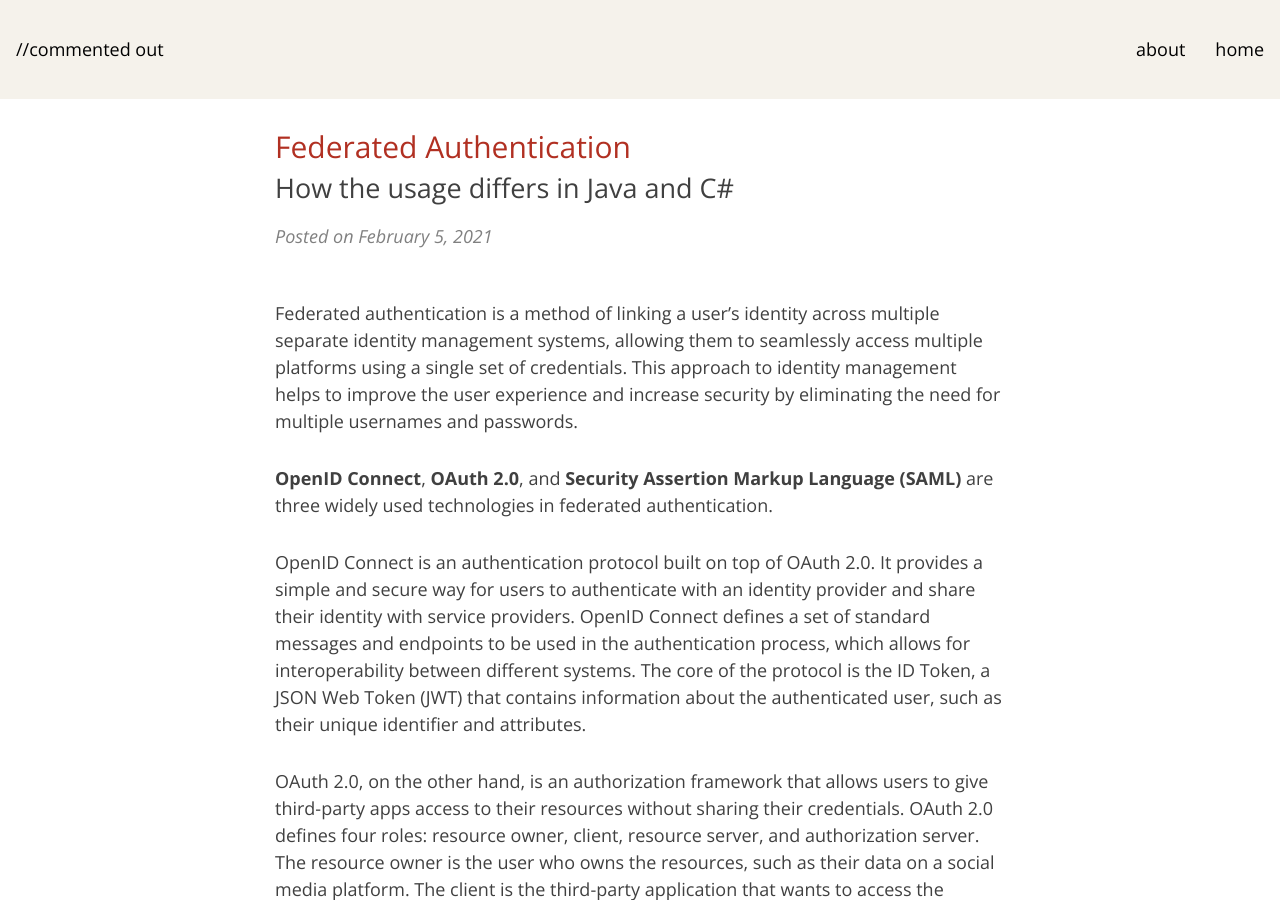
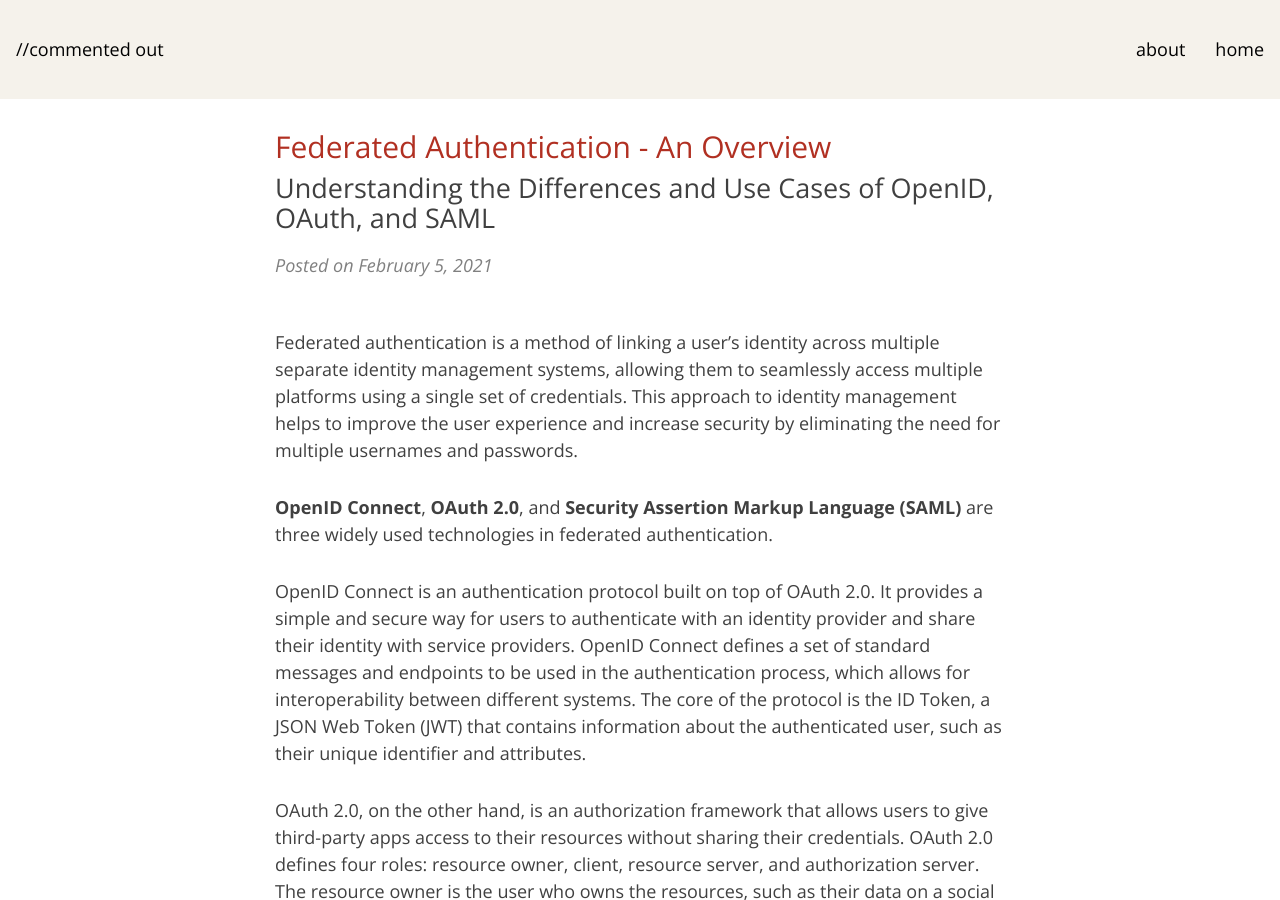
Before and after one commit to commentedout/commentedout.github.io, a Jekyll site: the page built from _posts/2021-02-05-federated-authentication.md, in a window 1280 px wide and 900 px high. Built offline with Jekyll 4.4.1, drawn with Linux system fonts in a browser that asks for light colours; some of the changed text lies outside the part shown.

Commit message:
_posts/2021-02-05-federated-authentication.md updated from https://stackedit.io/

```diff
--- a/_posts/2021-02-05-federated-authentication.md
+++ b/_posts/2021-02-05-federated-authentication.md
@@ -1,8 +1,8 @@
 ---
 layout: post
-subtitle: 'How the usage differs in Java and C#'
-extensions:
-  preset: ''
+title: Federated Authentication - An Overview
+subtitle: 'Understanding the Differences and Use Cases of OpenID, OAuth, and SAML'
+tags: [IAM,Authentication,Authorization,Security]
 
 ---
 
```
